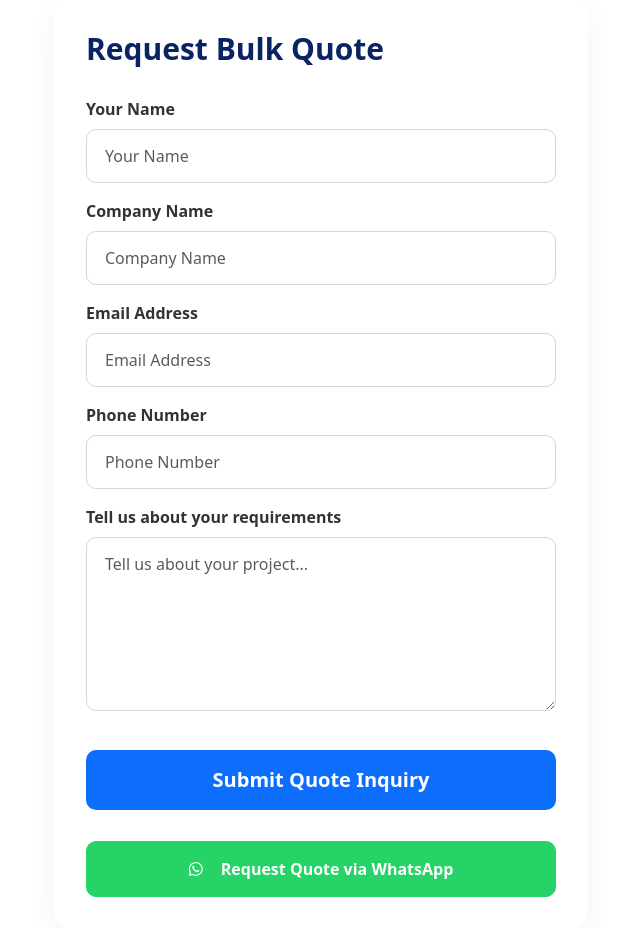
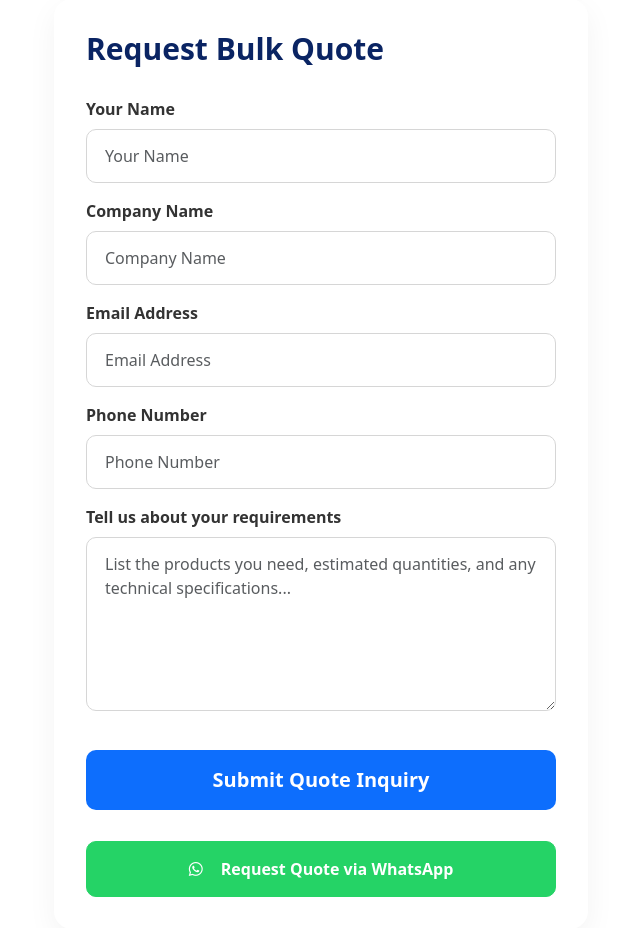
Before and after one commit to IVAN200427/django-nfc, a Django app: page /product/15mm-rb-stop-cock/ in a window 1280 px wide. Shown: the part 1008-1936 px from the top of the page, without its empty margins (610-1250 px from the left). Run offline with Django 5.2, Linux system fonts and the light colour scheme; data comes from the database, SQL or seed files in the repository.

Commit message:
fixed phone number to correct

```diff
--- a/catalog/forms.py
+++ b/catalog/forms.py
@@ -44,7 +44,7 @@ class QuoteInquiryForm(forms.ModelForm):
             'message': forms.Textarea(attrs={
                 'class': 'form-control',
                 'rows': 6,
-                'placeholder': 'Tell us about your project...'
+                'placeholder': 'List the products you need, estimated quantities, and any technical specifications...'
             }),
         }
 class ContactMessageForm(forms.ModelForm):
--- a/catalog/templates/catalog/homepage.html
+++ b/catalog/templates/catalog/homepage.html
@@ -292,7 +292,7 @@
                     <span>Contact Us Today</span>
                     <svg width="20" height="20" viewBox="0 0 24 24" fill="none" stroke="currentColor" stroke-width="2" stroke-linecap="round" stroke-linejoin="round"><line x1="5" y1="12" x2="19" y2="12"/><polyline points="12 5 19 12 12 19"/></svg>
                 </a>
-                <a href="tel:+263771234567" class="btn btn-outline-light btn-lg">
+                <a href="tel:0773390355" class="btn btn-outline-light btn-lg">
                     📞 Call Now
                 </a>
             </div>
```
